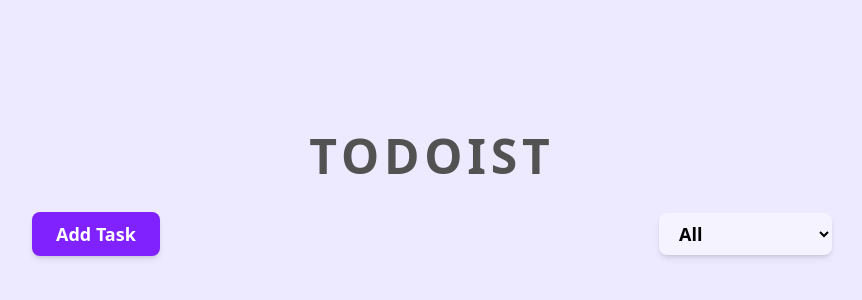
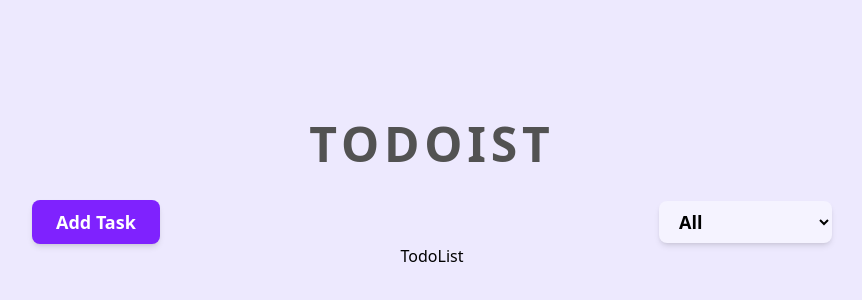
Before and after one commit to Jon-Felipe/Todoist, a React (Vite) app: page / in a window 1280 px wide. Shown: the part 206-506 px from the top of the page, without its empty margins (208-1070 px from the left). Built offline with nearby package versions, Linux system fonts and the light colour scheme.

Commit message:
todo list init

```diff
--- a/src/App.tsx
+++ b/src/App.tsx
@@ -2,6 +2,7 @@
 import Header from './components/Header';
 import Button from './components/Button';
 import Select from './components/Select';
+import TodoList from './components/TodoList';
 
 function App() {
   return (
@@ -14,6 +15,9 @@
           <Button text='Add Task' onClick={() => console.log('add todo')} />
           <Select />
         </section>
+        <section>
+          <TodoList />
+        </section>
       </div>
     </main>
   );
--- /dev/null
+++ b/src/components/TodoList.tsx
@@ -0,0 +1,7 @@
+type TodoListProps = {};
+
+function TodoList({}: TodoListProps) {
+  return <div>TodoList</div>;
+}
+
+export default TodoList;
```
